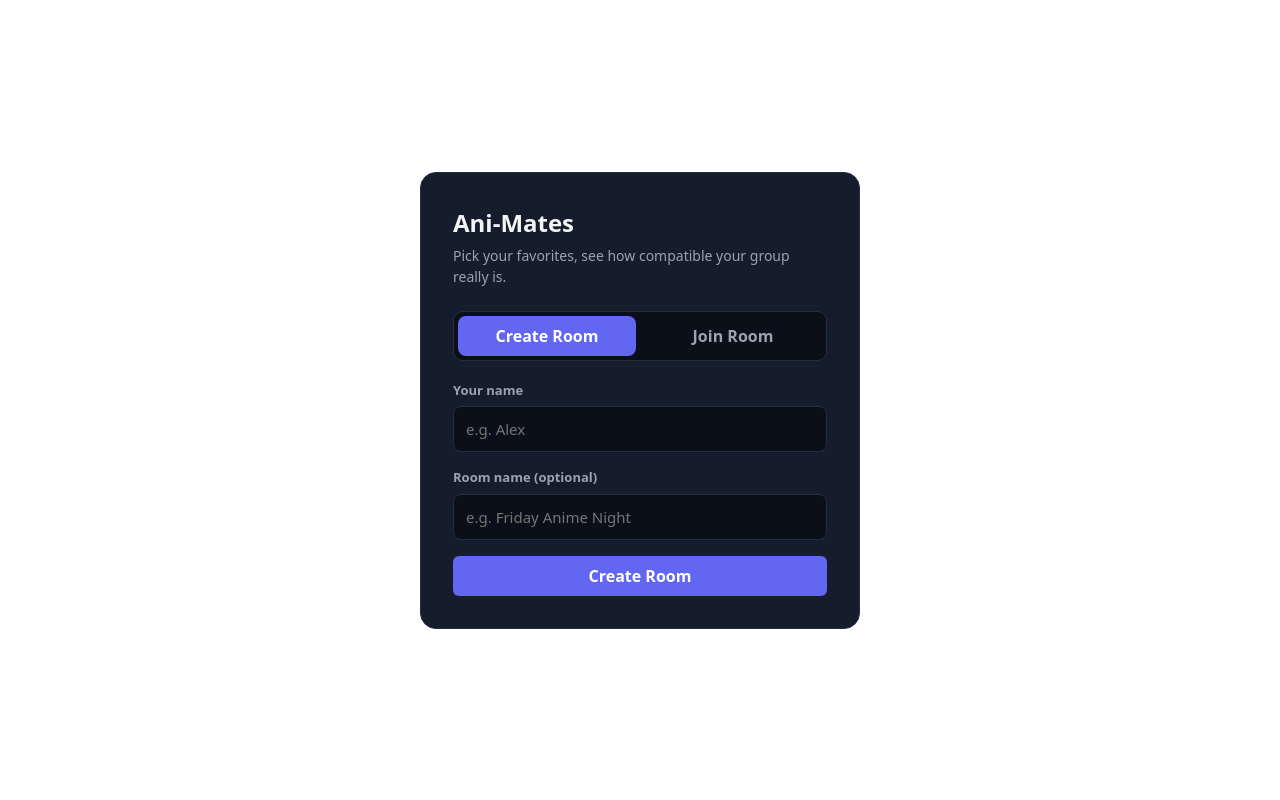
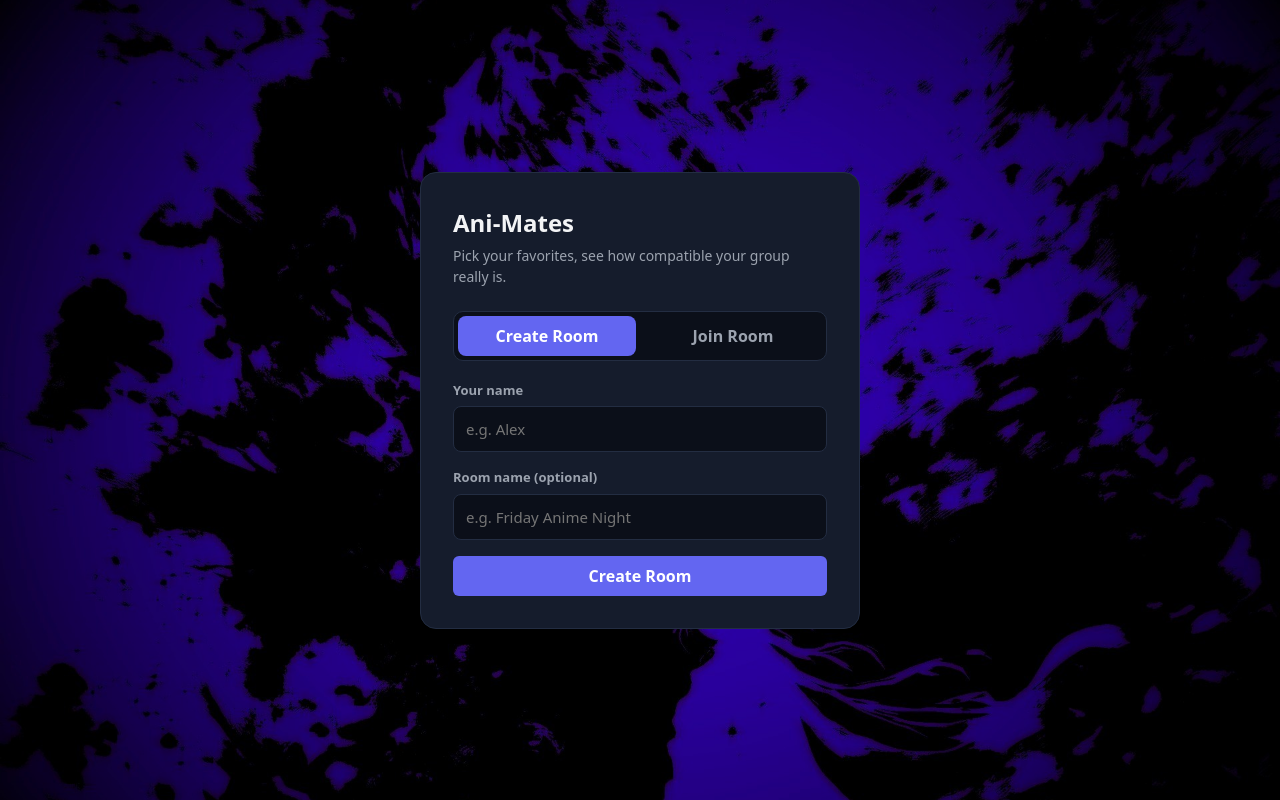
Before and after one commit to skeletronskier11/ani-mates, a React (Vite) app: page / in a window 1280 px wide. Built offline with nearby package versions, Linux system fonts and the light colour scheme; no server answers.

Commit message:
Background swtiched to cover

```diff
--- a/package.json
+++ b/package.json
@@ -13,7 +13,7 @@
     "@supabase/supabase-js": "^2.110.8",
     "react": "^19.2.7",
     "react-dom": "^19.2.7",
-    "react-router-dom": "^7.18.1"
+    "react-router-dom": "^7.11.0"
   },
   "devDependencies": {
     "@types/react": "^19.2.17",
--- a/src/index.css
+++ b/src/index.css
@@ -24,7 +24,7 @@ body,
 }
 
 body {
-  background: var(--bg) url('/animates_bg.jpg') center / stretch no-repeat;
+  background: var(--bg) url('/animates_bg.jpg') center / cover no-repeat;
   color: var(--text);
   line-height: 1.5;
 }
```
Also changed, not shown: 1 other file (tests, documents, lock files or other folders).
